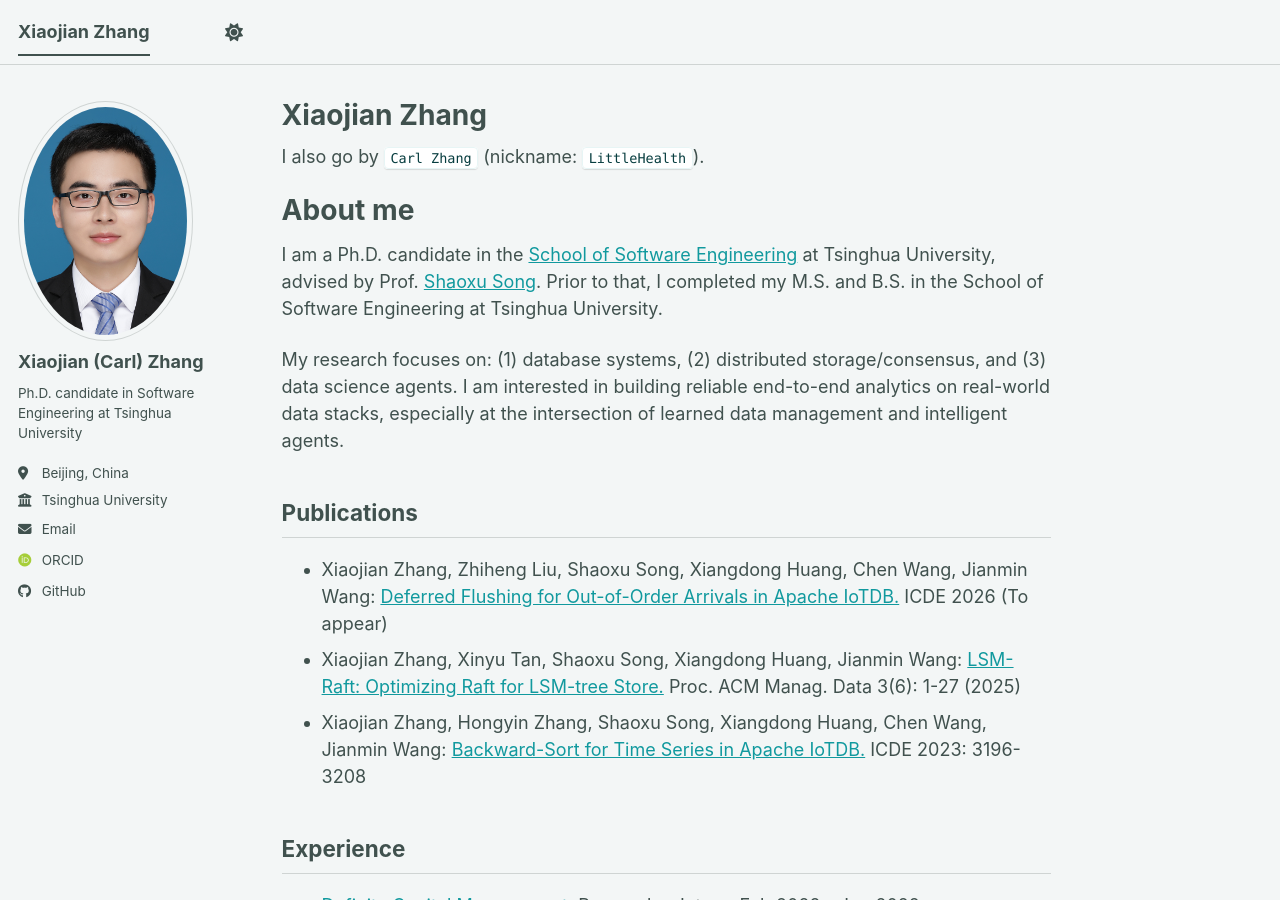
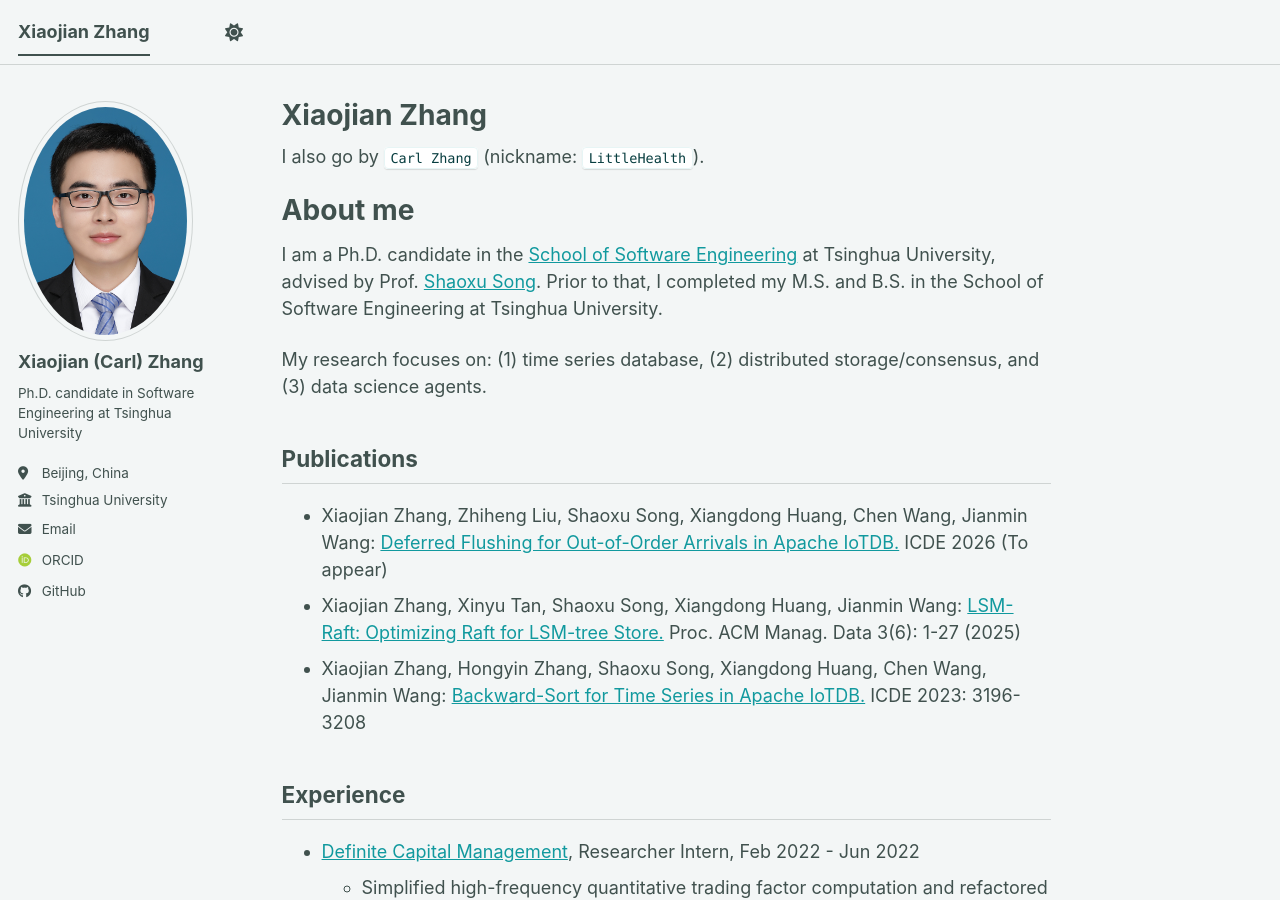
Before and after one commit to LittleHealth/littlehealth.github.io, a Jekyll site: the page built from _pages/about.md, in a window 1280 px wide and 900 px high. Built offline with Jekyll 4.4.1, drawn with Linux system fonts in a browser that asks for light colours; some web fonts are replaced; a script bundle is joined from its source files by our own code; library files that are not in the unit come from our copies.

Commit message:
Revise research focus in about page
Updated research focus to emphasize time series databases.

```diff
--- a/_pages/about.md
+++ b/_pages/about.md
@@ -14,7 +14,7 @@ I also go by `Carl Zhang` (nickname: `LittleHealth`).
 # About me
 I am a Ph.D. candidate in the [School of Software Engineering](https://www.thss.tsinghua.edu.cn/) at Tsinghua University, advised by Prof. [Shaoxu Song](https://sxsong.github.io/). Prior to that, I completed my M.S. and B.S. in the School of Software Engineering at Tsinghua University.
 
-My research focuses on: (1) database systems, (2) distributed storage/consensus, and (3) data science agents. I am interested in building reliable end-to-end analytics on real-world data stacks, especially at the intersection of learned data management and intelligent agents.
+My research focuses on: (1) time series database, (2) distributed storage/consensus, and (3) data science agents.
 
 ## Publications
 + Xiaojian Zhang, Zhiheng Liu, Shaoxu Song, Xiangdong Huang, Chen Wang, Jianmin Wang: [Deferred Flushing for Out-of-Order Arrivals in
```
